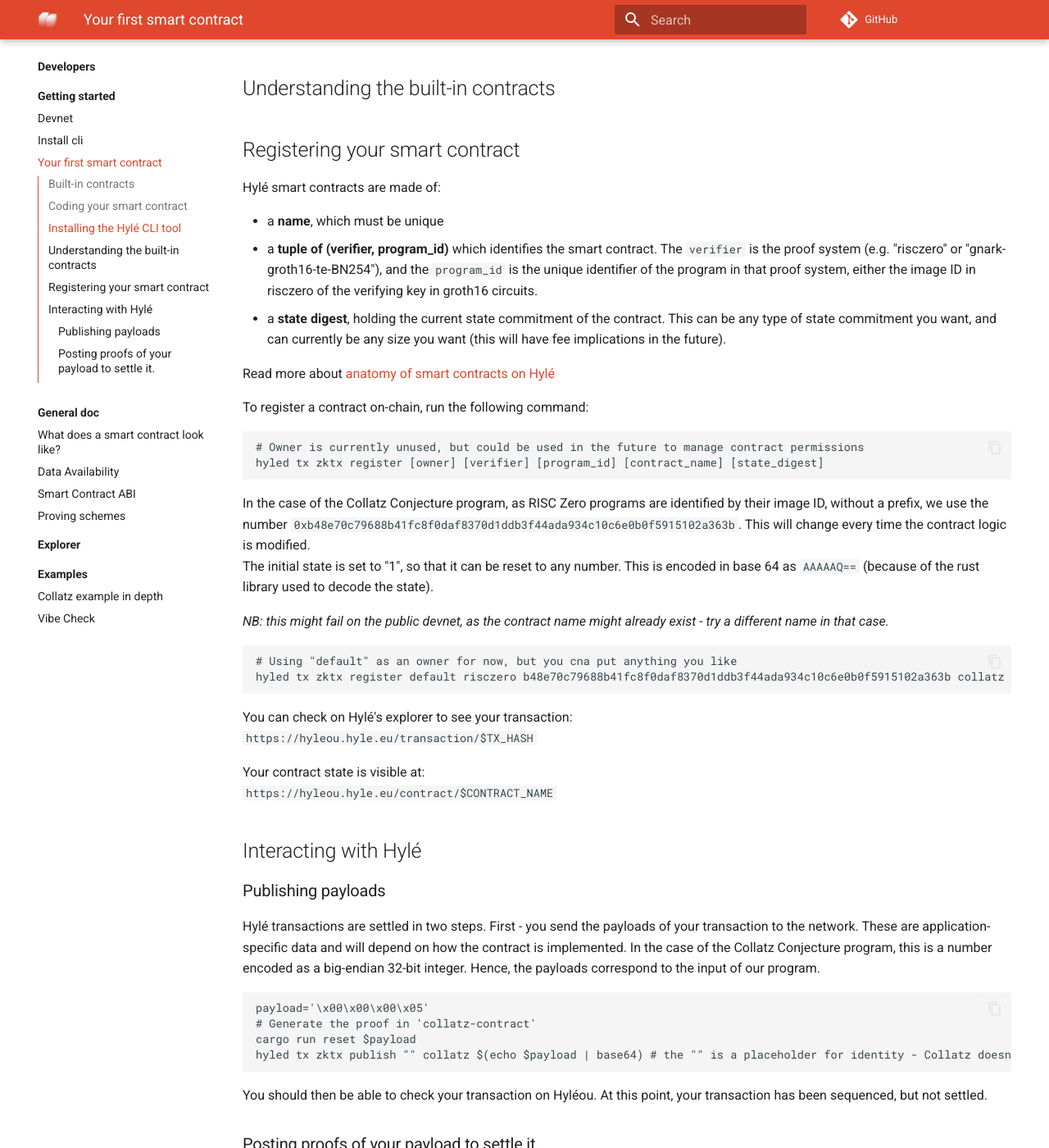
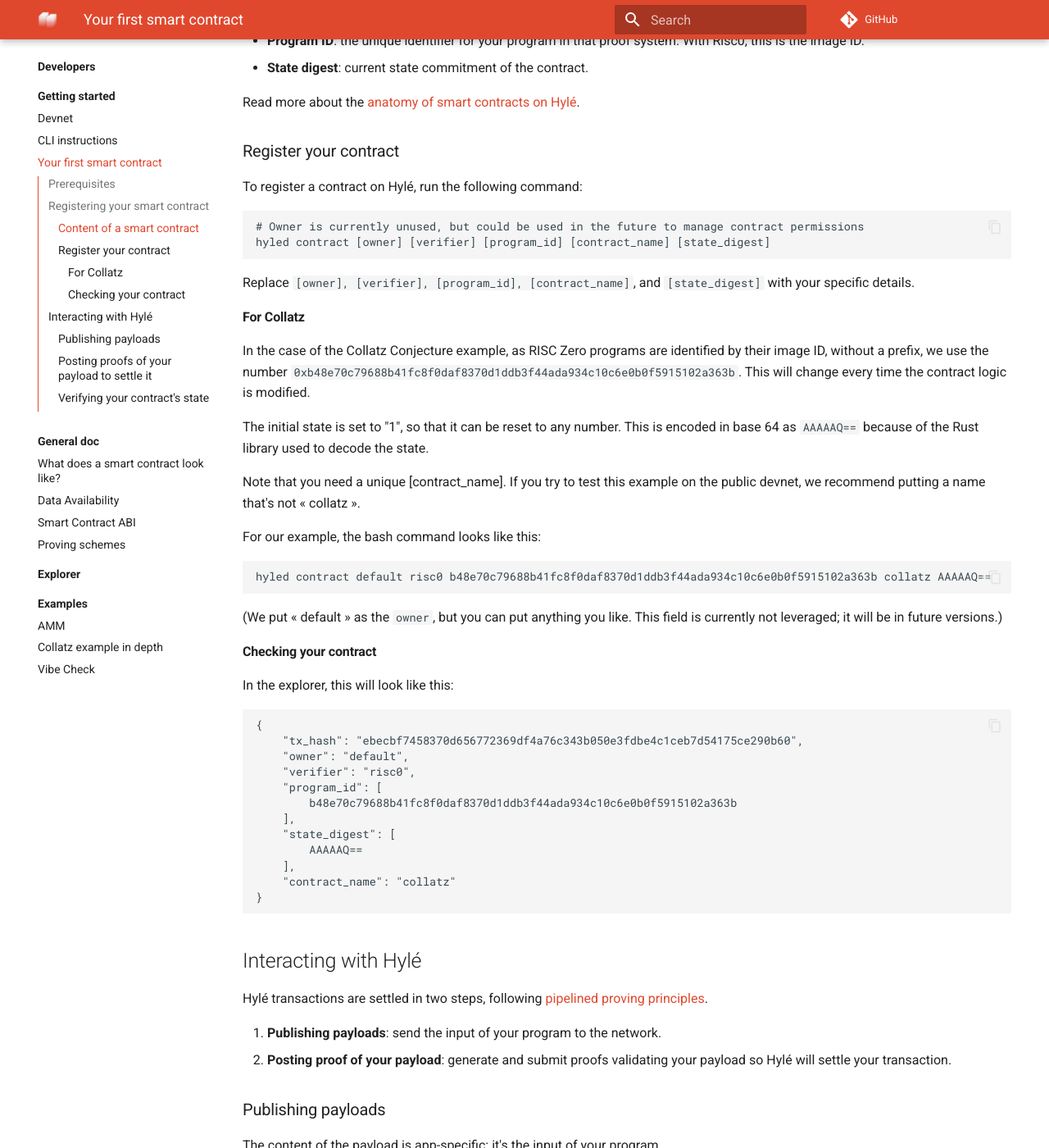
Before and after one commit to Hyle-org/devhub-hyle, an MkDocs documentation site: the page built from docs/developers/getting-started/your-first-smart-contract.md, in a window 1280 px wide and 1400 px high, scrolled down 795 px. Shown: the whole window at 82% size. Built offline with MkDocs 1.6.1 and Material for MkDocs 9.7.7, drawn with Linux system fonts in a browser that asks for light colours; comment, search, counter and statistics services are not loaded; some of the changed text lies outside the part shown.

Commit message:
Your first smart contract rewrite with Collatz Risc0 example (#20)

````diff
--- a/docs/developers/getting-started/your-first-smart-contract.md
+++ b/docs/developers/getting-started/your-first-smart-contract.md
@@ -1,103 +1,128 @@
 # Your first smart contract
-
-**The Hylé API is currently a basic proof of concept. Everything here will change and improve.**
-
-## Built-in contracts
-
-Default nodes include the [following contracts](https://github.com/Hyle-org/hyle/tree/main/contracts):
-- `hydentity`: Basic identity provider
-- `hyllar`: Simple ERC20-like contract
-- `amm`: Simple AMM contract
-
-
-## Coding your smart contract
 
 You can use [any zkVM or proving scheme supported by Hylé](../general-doc/supported-proving-schemes.md).
 
-For this example, we'll assume you're using the [RISC Zero Collatz Conjecture program](https://github.com/Hyle-org/collatz-conjecture). See the [Collatz example in depth](../examples/collatz-example-in-depth.md) page for more details.
+We'll use [the Collatz example](https://github.com/Hyle-org/examples/tree/main/collatz-conjecture-rust) as an example throughout this tutorial. See the [Collatz page](../examples/collatz-example-in-depth.md) page for more information.
 
 Read more in our [anatomy of a smart contract](../general-doc/anatomy-smart-contracts.md).
 
-## Installing the Hylé CLI tool
+## Prerequisites
 
-In this example, we'll show you how to use the CLI to register and interact with your smart contract.
-It's likely easier and faster to use our explorer, [Hyléou](https://hyleou.hyle.eu).
-
-To begin, [follow the CLI installation instructions](install-cli.md).
-
-## Understanding the built-in contracts
+- A working knowledge of zkVM basics.
+- We assume a typical [Rust](https://www.rust-lang.org/tools/install) installation which contains both `rustup` and Cargo.
+- [Follow the CLI installation instructions](install-cli.md). We are currently building utilities that will make it easier and faster to use our explorer, [Hyléou](../explorer/index.md).
 
 ## Registering your smart contract
 
-Hylé smart contracts are made of:
+### Content of a smart contract
 
-- a **name**, which must be unique
-- a **tuple of (verifier, program_id)** which identifies the smart contract. The `verifier` is the proof system (e.g. "risczero" or "gnark-groth16-te-BN254"), and the `program_id` is the unique identifier of the program in that proof system, either the image ID in risczero of the verifying key in groth16 circuits.
-- a **state digest**, holding the current state commitment of the contract. This can be any type of state commitment you want, and can currently be any size you want (this will have fee implications in the future).
+Hylé smart contracts include:
 
-Read more about [anatomy of smart contracts on Hylé](../general-doc/anatomy-smart-contracts.md)
+- **Name**: the unique identifier for your contract
+- **Verifier**: the proof system (e.g. "risc0" or "gnark-groth16-te-BN254")
+- **Program ID**: the unique identifier for your program in that proof system. With Risc0, this is the image ID.
+- **State digest**: current state commitment of the contract.
 
-To register a contract on-chain, run the following command:
+Read more about the [anatomy of smart contracts on Hylé](../general-doc/anatomy-smart-contracts.md).
+
+### Register your contract
+
+To register a contract on Hylé, run the following command:
 
 ```bash
 # Owner is currently unused, but could be used in the future to manage contract permissions
-hyled tx zktx register [owner] [verifier] [program_id] [contract_name] [state_digest]
+hyled contract [owner] [verifier] [program_id] [contract_name] [state_digest]
 ```
 
-In the case of the Collatz Conjecture program, as RISC Zero programs are identified by their image ID, without a prefix, we use the number `0xb48e70c79688b41fc8f0daf8370d1ddb3f44ada934c10c6e0b0f5915102a363b`. This will change every time the contract logic is modified.
-The initial state is set to "1", so that it can be reset to any number. This is encoded in base 64 as `AAAAAQ==` (because of the rust library used to decode the state).
+Replace `[owner], [verifier], [program_id], [contract_name]`, and `[state_digest]` with your specific details.
 
-_NB: this might fail on the public devnet, as the contract name might already exist - try a different name in that case._
+#### For Collatz
+
+In the case of the Collatz Conjecture example, as RISC Zero programs are identified by their image ID, without a prefix, we use the number `0xb48e70c79688b41fc8f0daf8370d1ddb3f44ada934c10c6e0b0f5915102a363b`. This will change every time the contract logic is modified.
+
+The initial state is set to "1", so that it can be reset to any number. This is encoded in base 64 as `AAAAAQ==` because of the Rust library used to decode the state.
+
+Note that you need a unique [contract_name]. If you try to test this example on the public devnet, we recommend putting a name that's not « collatz ».
+
+For our example, the bash command looks like this:
 
 ```bash
-# Using "default" as an owner for now, but you cna put anything you like
-hyled tx zktx register default risczero b48e70c79688b41fc8f0daf8370d1ddb3f44ada934c10c6e0b0f5915102a363b collatz AAAAAQ==
+hyled contract default risc0 b48e70c79688b41fc8f0daf8370d1ddb3f44ada934c10c6e0b0f5915102a363b collatz AAAAAQ==
 ```
 
-You can check on Hylé's explorer to see your transaction:
-`https://hyleou.hyle.eu/transaction/$TX_HASH`
+(We put « default » as the `owner`, but you can put anything you like. This field is currently not leveraged; it will be in future versions.)
 
-Your contract state is visible at:
-`https://hyleou.hyle.eu/contract/$CONTRACT_NAME`
+#### Checking your contract
+
+In the explorer, this will look like this:
+
+```rust
+{
+    "tx_hash": "ebecbf7458370d656772369df4a76c343b050e3fdbe4c1ceb7d54175ce290b60",
+    "owner": "default",
+    "verifier": "risc0",
+    "program_id": [
+        b48e70c79688b41fc8f0daf8370d1ddb3f44ada934c10c6e0b0f5915102a363b
+    ],
+    "state_digest": [
+        AAAAAQ==
+    ],
+    "contract_name": "collatz"
+}
+```
 
 ## Interacting with Hylé
 
+Hylé transactions are settled in two steps, following [pipelined proving principles](https://blog.hyle.eu/an-introduction-to-delayed-proving/).
+
+1. **Publishing payloads**: send the input of your program to the network.
+2. **Posting proof of your payload**: generate and submit proofs validating your payload so Hylé will settle your transaction.
+
 ### Publishing payloads
 
-Hylé transactions are settled in two steps. First - you send the payloads of your transaction to the network. These are application-specific data and will depend on how the contract is implemented.  In the case of the Collatz Conjecture program, this is a number encoded as a big-endian 32-bit integer.  Hence, the payloads correspond to the input of our program.
+The content of the payload is app-specific: it's the input of your program.
+
+For the Collatz conjecture, this is a number encoded as a big-endian 32-bit integer.
 
 ```bash
 payload='\x00\x00\x00\x05'
 # Generate the proof in 'collatz-contract'
 cargo run reset $payload
-hyled tx zktx publish "" collatz $(echo $payload | base64) # the "" is a placeholder for identity - Collatz doesn't handle identity so this is empty.
+hyled blobs "" collatz $(echo $payload | base64)
+# the "" is a placeholder for identity: it's empty, as Collatz doesn't handle identity
 ```
 
-You should then be able to check your transaction on Hyléou.
+You can see your transaction on Hylé's explorer: `https://hyleou.hyle.eu/transaction/$TX_HASH`
+
 At this point, your transaction has been sequenced, but not settled.
 
-### Posting proofs of your payload to settle it.
+### Posting proofs of your payload to settle it
 
-Hylé requires some specific variables in the output of the proof to process the transaction.
-Check the [smart contract ABI](../general-doc/smart-contract-abi.md) for more details.
+Hylé requires specific variables in the output of the proof to process the transaction. Check the [smart contract ABI](../general-doc/smart-contract-abi.md) for more details.
 
-Once your program conforms to the ABI, you can simply generate proofs and send them to Hylé.
-Each payload of a transaction must be proven separately (for now), so you need to specify the index of the payload you're proving.
+Once your program conforms to the ABI, you can generate proofs and send them to Hylé.
+
+Each payload of a transaction must be proven separately for now, so you need to specify the index of the payload you're proving.
 
 ```bash
-hyled tx zktx prove [tx_hash] [payload_index] [contract_name] [proof]
+hyled proof [tx_hash] [contract_name] [proof]
 ```
 
 In the case of the Collatz Conjecture program, we can now prove our state transition from 1 to 5.
 
 ```bash
 # Make sure the name matches the contract you registered
-hyled tx zktx prove [tx_hash] 0 collatz [path_to_proof]
+hyled proof [tx_hash] collatz [path_to_proof]
 ```
 
-At this point, your transaction is settled and the state of the contract has been updated.
-You can then check that the contract was updated onchain by running the command below or checking in the explorer directly.
+Hylé will now verify your proof. After verification, your transaction is settled, updating the state of the contract.
+
+### Verifying your contract's state
+
+Your contract's state digest is visible at: `https://hyleou.hyle.eu/contract/$CONTRACT_NAME`
+
+You can choose to run the command below instead:
 
 ```bash
-hyled query zktx contract collatz
+hyled state collatz
 ```
````
Also changed, not shown: docs/developers/examples/amm.md (added, +17 -0 lines), docs/developers/examples/index.md (+16 -5 lines), docs/developers/examples/vibe-check.md (+0 -1 lines), docs/developers/getting-started/index.md (+2 -2 lines), docs/developers/getting-started/install-cli.md (+19 -3 lines).
